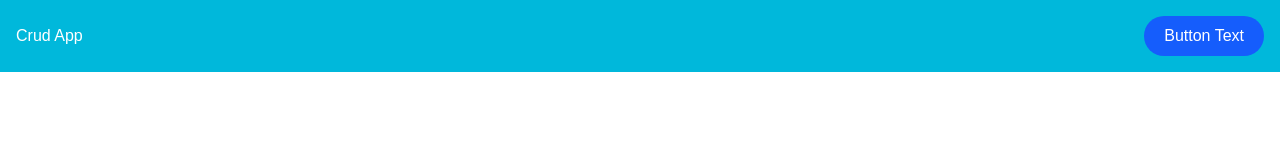
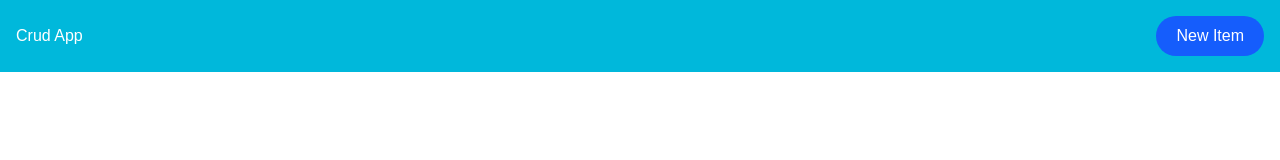
Before and after one commit to emadElnagar/Next-Crud, a Next.js app: page / in a window 1280 px wide. Shown: the top 160 px of the page. Built offline with nearby package versions, Linux system fonts and the light colour scheme.

Commit message:
Separate header in component file

```diff
--- /dev/null
+++ b/src/app/components/header.tsx
@@ -0,0 +1,17 @@
+import Link from "next/link";
+
+export default function Header() {
+  return (
+    <header>
+      <nav className="bg-cyan-500 flex justify-between items-center p-4 text-white">
+        <h1>Crud App</h1>
+        <Link
+          href="#_"
+          className="inline-block px-5 py-2 mx-auto text-white bg-blue-600 rounded-full hover:bg-blue-700 md:mx-0"
+        >
+          New Item
+        </Link>
+      </nav>
+    </header>
+  );
+}
--- a/src/app/layout.tsx
+++ b/src/app/layout.tsx
@@ -1,6 +1,7 @@
 import type { Metadata } from "next";
 import { Geist, Geist_Mono } from "next/font/google";
 import "./globals.css";
+import Header from "./components/header";
 
 const geistSans = Geist({
   variable: "--font-geist-sans",
@@ -27,18 +28,8 @@ export default function RootLayout({
       <body
         className={`${geistSans.variable} ${geistMono.variable} antialiased`}
       >
-        <header>
-          <nav className="bg-cyan-500 flex justify-between items-center p-4 text-white">
-            <h1>Crud App</h1>
-            <a
-              href="#_"
-              className="inline-block px-5 py-2 mx-auto text-white bg-blue-600 rounded-full hover:bg-blue-700 md:mx-0"
-            >
-              Button Text
-            </a>
-          </nav>
-        </header>
-        {children}
+        <Header />
+        <main>{children}</main>
       </body>
     </html>
   );
```
